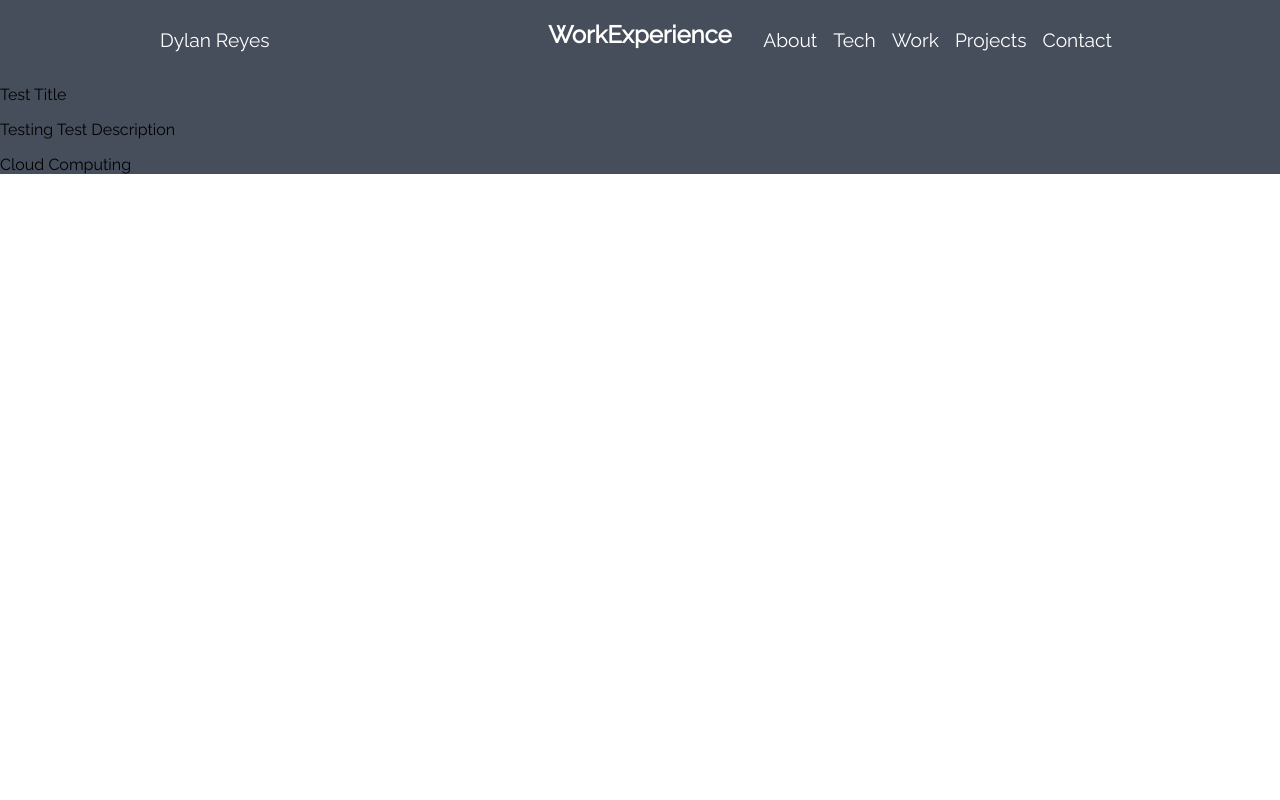
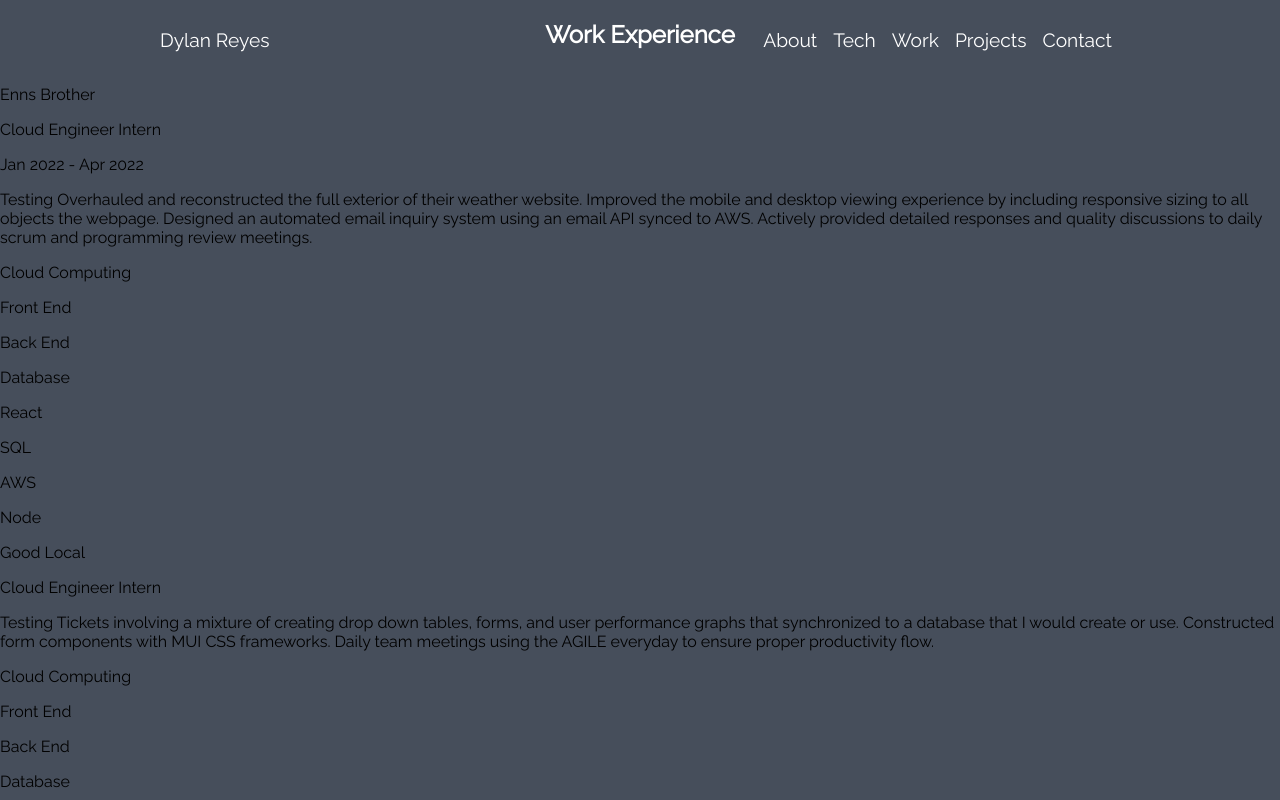
Before and after one commit to DKReyes/Project-A, a React (Create React App) app: page /workexperience in a window 1280 px wide. Shown: the top 800 px of the page. Built offline with nearby package versions, Linux system fonts and the light colour scheme; what react-icon-cloud would draw is missing.

Commit message:
Added Work Experiences

```diff
--- a/src/Components/technology/WorkExpTemplate.js
+++ b/src/Components/technology/WorkExpTemplate.js
@@ -1,18 +1,31 @@
 
 function WorkTitle(props) {
     return (
-        <div >
+        <>
+            <p>{props.job}</p>
             <p>{props.title}</p>
-        </div>
+            <p>{props.time}</p>
+        </>
     )
+}
+
+function WorkCategories(props) {
+    console.log(props)
+    return props.category.split(',').map((category, index) => (
+        <p key={index}>{category}</p>
+    ))
 }
 
 function WorkExpTemplate(props) {
     return (
      <>
-        <WorkTitle title={props.name} />
+        <WorkTitle
+            title={props.jobtitle}
+            job={props.job}
+            time={props.time}
+        />
         <p>Testing {props.description} </p>
-        <p>{props.category}</p>
+        <WorkCategories category={props.categories} />
      </>
     )
 }
--- a/src/Pages/Contact.js
+++ b/src/Pages/Contact.js
@@ -7,6 +7,8 @@ const Contact = () => {
         <div class='wrap'>
           <div class='contact-main'>
             <h1>Contact Me</h1>
+            <p>Feel free to contact me anytime! From job opportunities, coding feedback, to anything in between.</p>
+            <a href='/'>Email</a>
           </div>
         </div>
       </>
--- a/src/Pages/WorkExperience.js
+++ b/src/Pages/WorkExperience.js
@@ -7,13 +7,36 @@ const WorkExperience = () => {
         <>
             <div class='wrap'>
                 <div class='work-main'>
-                    <h2>WorkExperience</h2>
+                    <h2>Work Experience</h2>
                 </div>
                 <div>
+                    {/* <WorkExp
+                        job='Test'
+                        jobtitle='Test Title'
+                        time='Jan 1999 - Dec 9999'
+                        description='Test Description'
+                        categories='Cloud Computing, Front End, Back End'
+                    /> */}
+
                     <WorkExp
-                        name='Test Title'
-                        description='Test Description'
-                        category='Cloud Computing'
+                        job='Enns Brother'
+                        jobtitle='Cloud Engineer Intern'
+                        time='Jan 2022 - Apr 2022'
+                        description='Overhauled and reconstructed the full exterior of their weather website.
+                                     Improved the mobile and desktop viewing experience by including responsive sizing
+                                     to all objects the webpage. Designed an automated email inquiry system using an email API synced to
+                                     AWS. Actively provided detailed responses and quality discussions to daily scrum and programming review meetings.'
+                        categories='Cloud Computing, Front End, Back End, Database, React, SQL, AWS, Node'
+                    />
+
+                    <WorkExp
+                        job='Good Local'
+                        jobtitle='Cloud Engineer Intern'
+                        title='May 2022 - Aug 2022'
+                        description='Tickets involving a mixture of creating drop down tables, forms, and user performance graphs
+                                     that synchronized to a database that I would create or use. Constructed form components with MUI CSS frameworks.
+                                     Daily team meetings using the AGILE everyday to ensure proper productivity flow.'
+                        categories='Cloud Computing, Front End, Back End, Database, MySQL, React, Google Cloud, Node, MUI, Jira'
                     />
                 </div>
 
```
